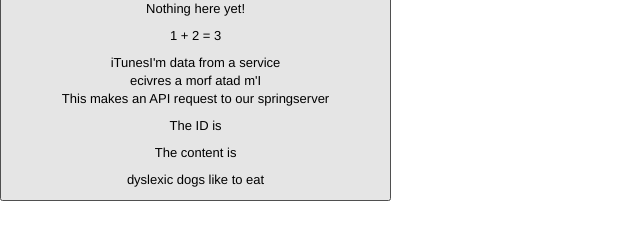
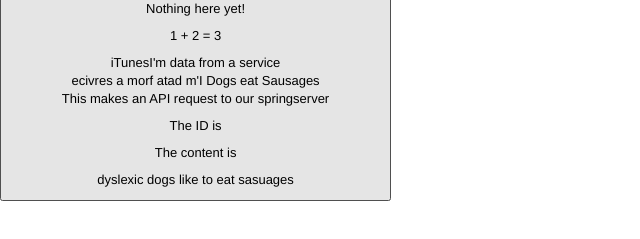
Before and after one commit to ipolding/angular-app, a website: page app/index.html in a window 1280 px wide. Shown: the part 39-278 px from the top of the page, without its empty margins (0-640 px from the left). Drawn offline with nearby package versions, Linux system fonts and the light colour scheme; no server answers.

Commit message:
Angular needs debugging

```diff
--- a/app/index.html
+++ b/app/index.html
@@ -23,7 +23,7 @@
 
 <br>
 	{{reversedMessage(data.message)}}
-
+Dogs eat {{turnip}}
 </article>
 
     <div ng-controller="SpringHello">
--- a/app/lib/myJavaScript/articleBrowser.js
+++ b/app/lib/myJavaScript/articleBrowser.js
@@ -14,7 +14,7 @@ articleBrowser.filter('reverse', function(Data){
 
 function SecondCtrl($scope, Data){
    $scope.data = Data;
-
+   $scope.turnip = "Sausages";
    $scope.reversedMessage = function(message){
    return message.split("").reverse().join("");
 
@@ -24,9 +24,9 @@ function SecondCtrl($scope, Data){
 
 
 function SpringHello($scope, $http) {
+  $scope.text = "sasuages";
   $http.get('http://localhost:8080/spring-webapp/greetingJSON').
         success(function(data) {
             $scope.greeting = data;
-			$scope.text = "sasuages";
-});
+			      });
 }
```
Also changed, not shown: 1 other file.
